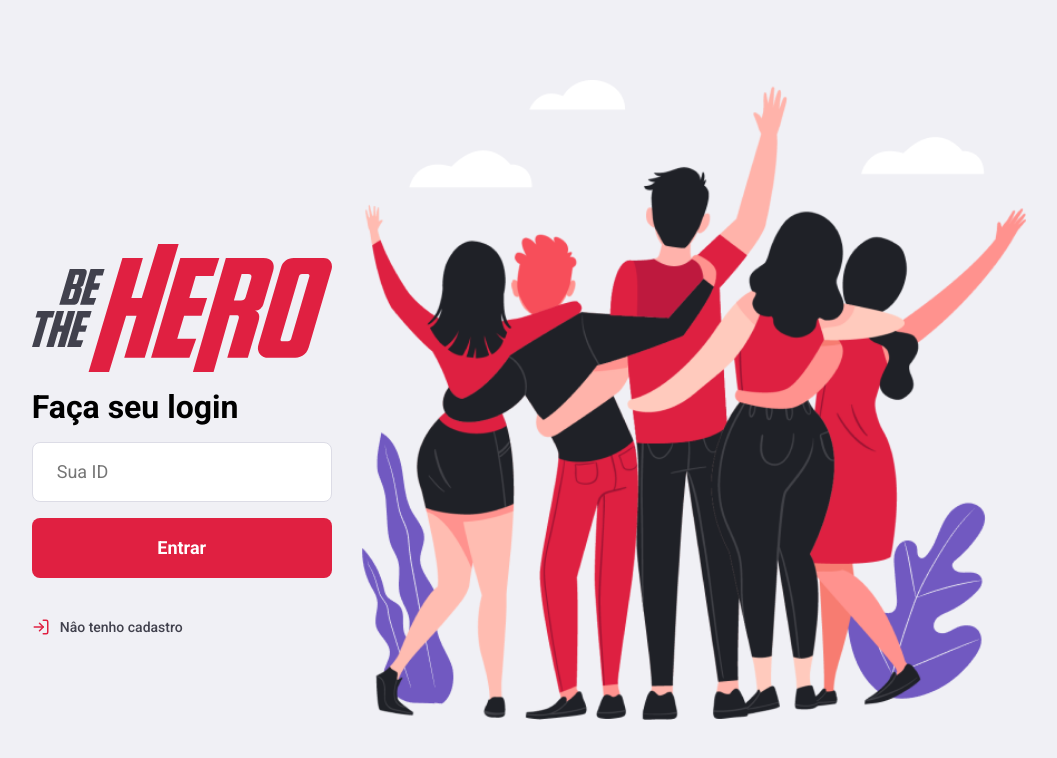
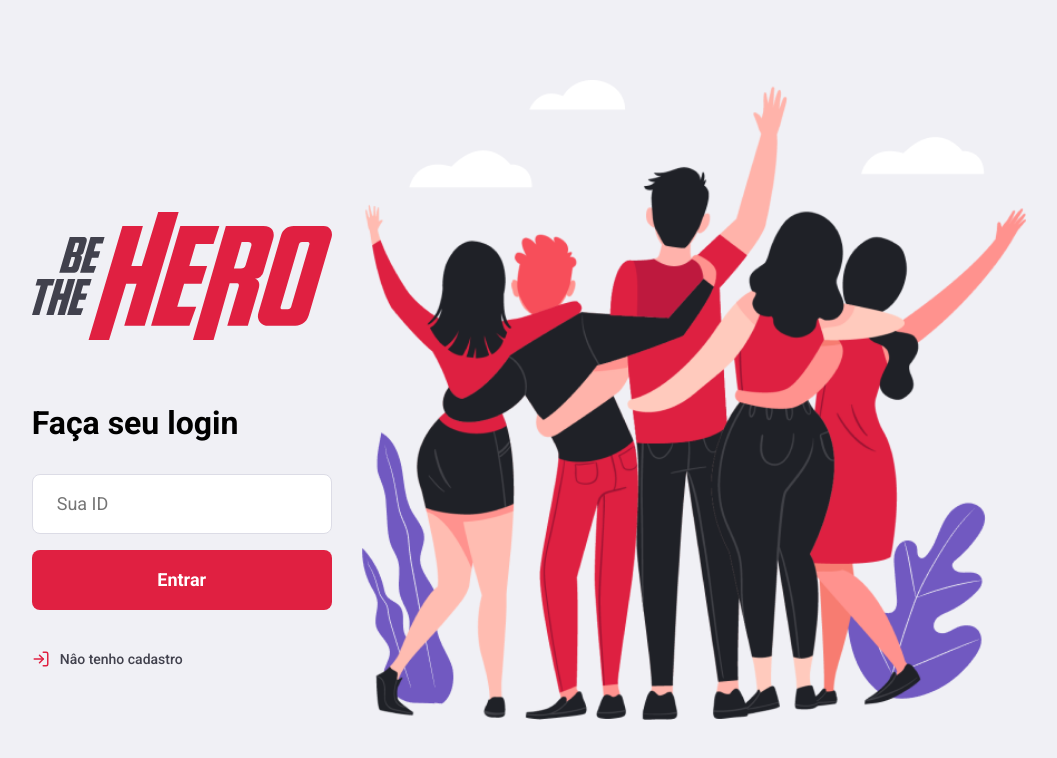
Before and after one commit to thenriquedb/Semana-OmniStack-11, a React (Create React App) app in the folder frontend/: page / in a window 1280 px wide. Shown: the top 758 px of the page, without its empty margins (111-1168 px from the left). Built offline with nearby package versions, Linux system fonts and the light colour scheme.

Commit message:
Rotas criadas

```diff
--- a/frontend/package.json
+++ b/frontend/package.json
@@ -9,6 +9,7 @@
     "react": "^16.13.1",
     "react-dom": "^16.13.1",
     "react-icons": "^3.9.0",
+    "react-router-dom": "^5.1.2",
     "react-scripts": "3.4.1",
     "styled-components": "^5.0.1"
   },
--- a/frontend/src/App.js
+++ b/frontend/src/App.js
@@ -1,11 +1,11 @@
 import React from 'react';
+import Routes from './routes';
 import GlobalStyles from './styles/global';
-import Login from './pages/Login';
 
 function App() {
   return (
     <>
-      <Login />
+      <Routes />
       <GlobalStyles />
     </>
   );
--- a/frontend/src/pages/Login/styles.js
+++ b/frontend/src/pages/Login/styles.js
@@ -24,9 +24,13 @@ export const Form = styled.form`
   flex-direction: column;
   margin-top: 10vh;
 
+  img {
+    margin-bottom: 8vh;
+  }
+
   h1 {
     font-size: 4vh;
-    margin: 2vh 0;
+    margin-bottom: 4vh;
   }
 
   a {
@@ -44,6 +48,11 @@ export const Form = styled.form`
   @media ${device.mobile} {
     margin-right: 0;
 
+    img {
+      margin-top: 50px;
+      margin-bottom: 14px;
+      height: 16vh;
+    }
     h1 {
       text-align: center;
     }
--- /dev/null
+++ b/frontend/src/routes.js
@@ -0,0 +1,16 @@
+import React from 'react';
+import { BrowserRouter, Route, Switch } from 'react-router-dom';
+
+import Login from './pages/Login';
+import Register from './pages/Register';
+
+const Routes = () => (
+  <BrowserRouter>
+    <Switch>
+      <Route path="/" exact component={Login} />
+      <Route path="/register" exact component={Register} />
+    </Switch>
+  </BrowserRouter>
+);
+
+export default Routes;
```
